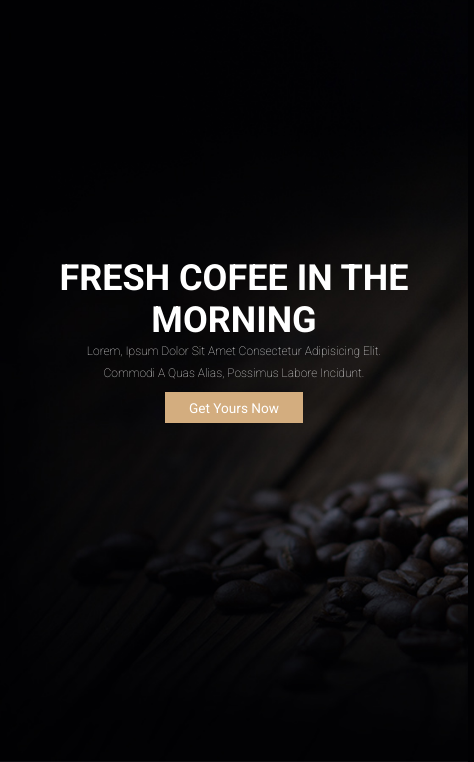
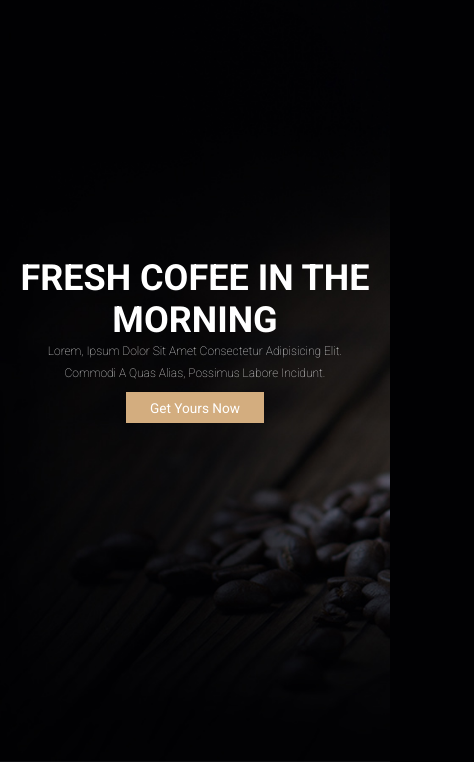
Before and after one commit to muhammaduzair11/Cofee-Project, a plain HTML site: page index.html in a window 390 px wide. Shown: the part 82-844 px from the top of the page, 474 px wide, since content can reach past the window. Drawn offline with Linux system fonts and the light colour scheme.

Commit message:
Update style.css

```diff
--- a/css/style.css
+++ b/css/style.css
@@ -676,9 +676,9 @@ section {
 @media (max-width:530px) {
 
 
-.home, .footer{
+/* .home, .footer{
   width: 110vw;
-}
+} */
 
 /* .footer {
   width: 115%;
@@ -694,8 +694,8 @@ section {
   }
 
 
-  .home,.footer {
+  /* .home,.footer {
   width: 120%;
-}
+} */
 
 }
```
